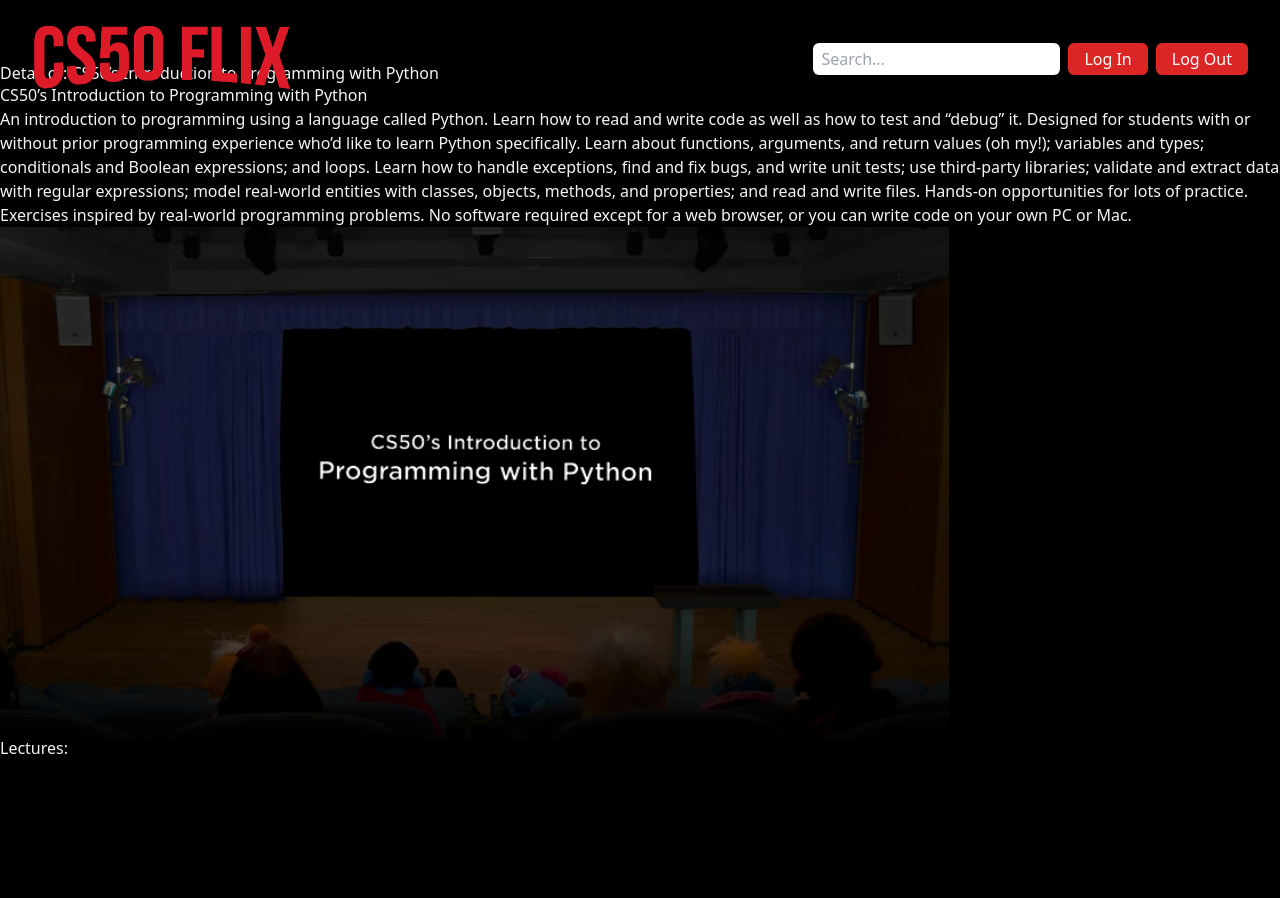
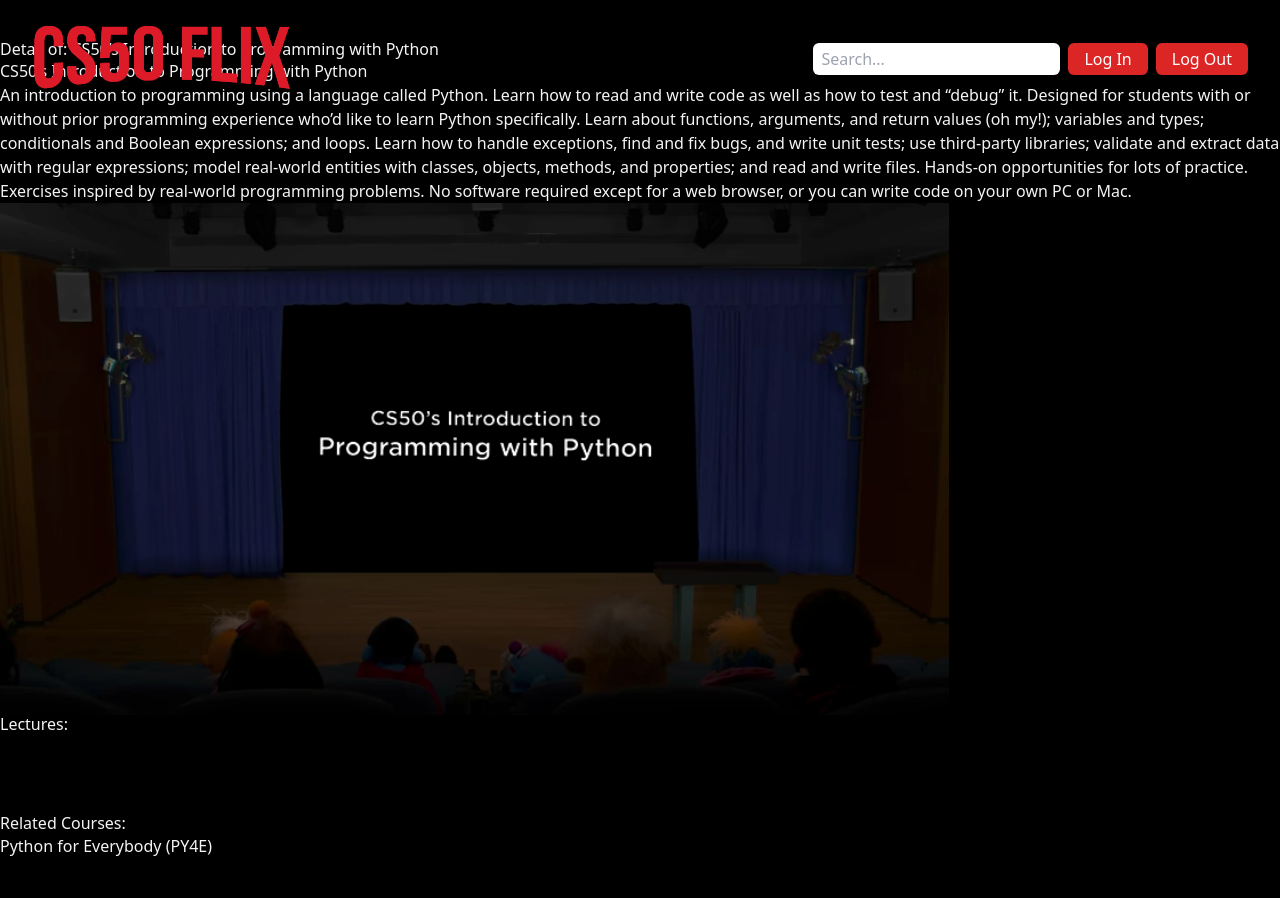
Before and after one commit to AldoNunes001/CS50Flix, a Django app: page /courses/2 in a window 1280 px wide. Before the commit the page ends 754 px from the top, so only its background shows below. Run offline with Django 4.2, Linux system fonts and the light colour scheme; data comes from the database, SQL or seed files in the repository; both versions use the stored data as it was after the commit; some libraries are stand-ins or nearby versions.

Commit message:
Passing dynamic variables to views

```diff
--- a/course/templates/detailscourse.html
+++ b/course/templates/detailscourse.html
@@ -6,7 +6,7 @@
 {% endblock %}
 
 {% block content %}
-    <div class="py-16">
+    <div class="py-10">
         <h1>Detail of: {{ object.title }}</h1>
         <p>{{ object }}</p>
         <p>{{ object.description }}</p>
@@ -19,4 +19,16 @@
             </a>
         {% endfor %}
     </div>
+
+
+    <div class="py-10">
+        <h2>Related Courses:</h2>
+        {% for course in related_courses %}
+            {% if course.title != object.title %}
+            <a href="{% url 'course:detailscourse' course.pk %}">
+                    <p>{{ course.title }}</p>
+                </a>
+            {% endif %}
+        {% endfor %}
+    </div>
 {% endblock %}
--- a/course/views.py
+++ b/course/views.py
@@ -25,3 +25,11 @@ class Homecourses(ListView):
 class Detailscourse(DetailView):
     template_name = "detailscourse.html"
     model = Course  # object -> 1 item of model
+
+    def get_context_data(self, **kwargs):
+        context = super(Detailscourse, self).get_context_data(**kwargs)
+
+        related_courses = Course.objects.filter(category=self.get_object().category)[0:5]
+        context['related_courses'] = related_courses
+
+        return context
```
Also changed, not shown: db.sqlite3, media/thumb_courses/python-for-everybody-cover.jpeg (added).
